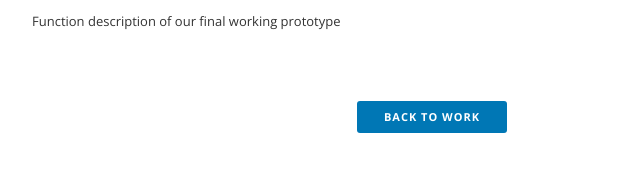
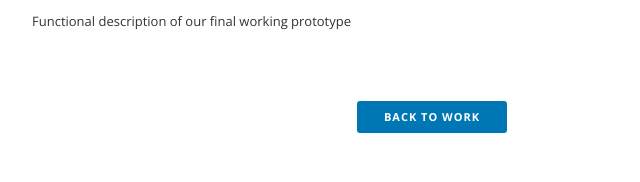
Before and after one commit to clertvic/clertvic.github.io, a plain HTML site: page genee.html in a window 1280 px wide. Shown: the part 9023-9205 px from the top of the page, 208-848 px from the left. Drawn offline with nearby package versions, Linux system fonts and the light colour scheme.

Commit message:
Updated Genee content.

```diff
--- a/genee.html
+++ b/genee.html
@@ -153,7 +153,7 @@
                         <div class="img_wrapper">
                             <img src="contents/genee_final_prototype2.png" alt="genee_final_prototype2"/>
                         </div>
-                        <figcaption>Function description of our final working prototype</figcaption>
+                        <figcaption>Functional description of our final working prototype</figcaption>
                     </figure>
                     <a href="work.html"><div class="button center">Back to Work</div></a>
                 </div>
```
